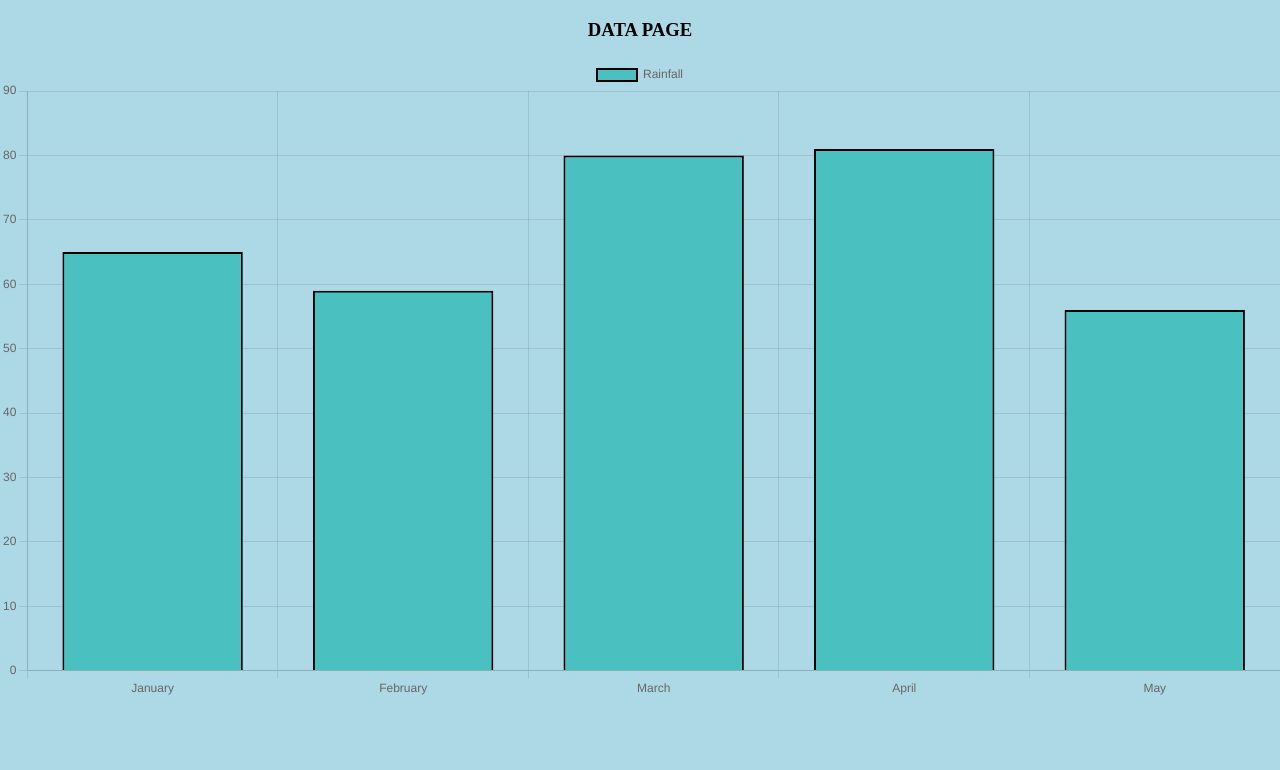
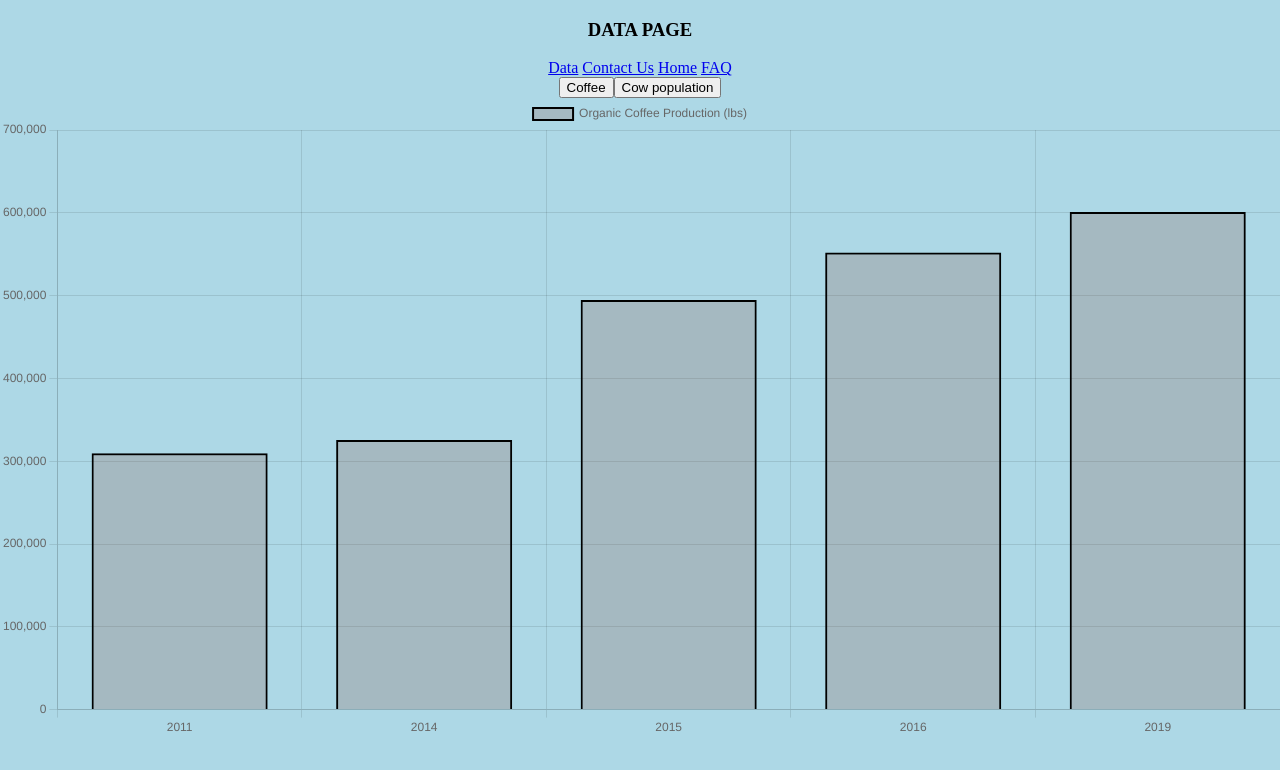
Before and after one commit to blam19/CSC-307-Naturepedia, a React (Create React App) app in the folder my-app/: page /data in a window 1280 px wide. Shown: the top 770 px of the page. Built offline with nearby package versions, Linux system fonts and the light colour scheme.

Commit message:
Datasets update

```diff
--- a/my-app/src/pages/datapage.jsx
+++ b/my-app/src/pages/datapage.jsx
@@ -1,29 +1,69 @@
-import React from "react";
+import React, { useState } from "react";
 import {Bar} from 'react-chartjs-2';
 import {Fragment} from 'react'
+import {ButtonGroup, Button} from 'react-bootstrap'
+import {Alert} from 'react'
+import { Link } from "react-router-dom";
 
-const state = {
+const state1 = {
+    labels: ['2011', '2014', '2015',
+             '2016', '2019'],
+    datasets: [
+      {
+        label: 'Organic Coffee Production (lbs)',
+        backgroundColor: 'rgba(135, 64, 49, 0.2)',
+        borderColor: 'rgba(0,0,0,1)',
+        borderWidth: 2,
+        data: [309657, 325634, 494729, 552160, 600834]
+      }
+    ]
+  }
+const state2 = {
     labels: ['January', 'February', 'March',
              'April', 'May'],
     datasets: [
       {
-        label: 'Rainfall',
+        label: 'Cow Population',
         backgroundColor: 'rgba(75,192,192,1)',
         borderColor: 'rgba(0,0,0,1)',
         borderWidth: 2,
-        data: [65, 59, 80, 81, 56]
+        data: [57, 90, 34, 59, 56]
       }
     ]
-  }
+}
 
 const DataPage = () => {
+    const [curState, setCurState] = useState(state1)
+
+
+
     return (
         <Fragment>
             <div>
                 <h3>DATA PAGE</h3>
             </div>
+            <div>
+                    {/* <button>Data</button> */}
+                    {/* <button>Contact Us</button> */}
+                    <Link to="/data">Data</Link>&nbsp;
+                    <Link to="/contact">Contact Us</Link>&nbsp;
+                    <Link to="/">Home</Link>&nbsp;
+                    <Link to="/faq">FAQ</Link>
+                    {/* <button>Home</button>
+                    <button>FAQ</button> */}
+            </div>
+            <ButtonGroup aria-label="Basic example">
+                <Button
+                 variant="secondary"
+                 onClick={() => setCurState(state1)}>Coffee</Button>
+                <Button
+                 variant="secondary"
+                 onClick={() => setCurState(state2)}>Cow population</Button>
+            </ButtonGroup>
+
+
             <Bar
-                data={state}
+                data={curState}
                 options={{
                     title:{
                         display:true,
@@ -36,7 +76,8 @@ const DataPage = () => {
                     }
                 }}
             />
-      </Fragment>
+
+        </Fragment>
 
     );
 }
```
